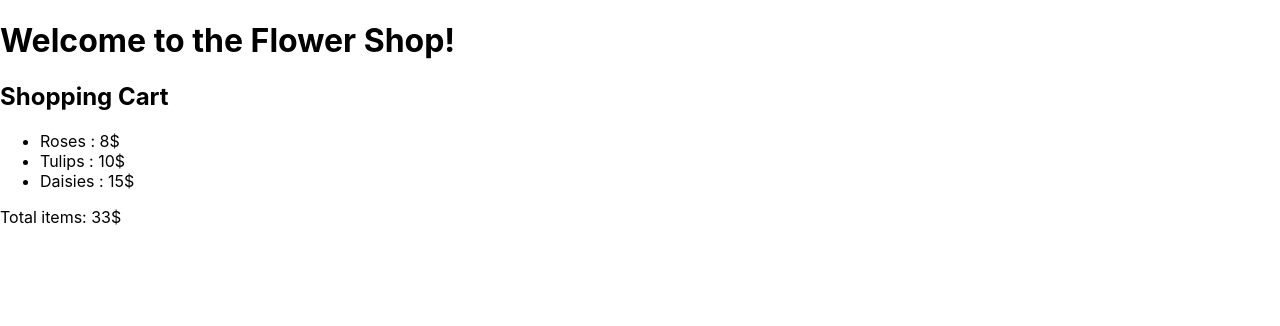
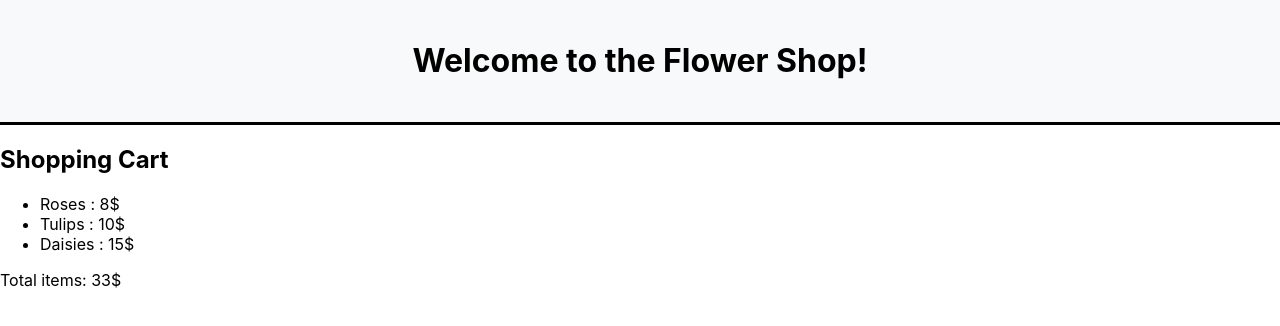
Before and after one commit to Woodfea/FlowerShopReactProject, a React (Create React App) app in the folder flower_shop_react_project/: page / in a window 1280 px wide. Shown: the top 326 px of the page. Built offline with nearby package versions, Linux system fonts and the light colour scheme.

Commit message:
feat: add css file to custom the banner
Signed-off-by: Woodfea <>

```diff
--- a/flower_shop_react_project/src/components/Banner.js
+++ b/flower_shop_react_project/src/components/Banner.js
@@ -1,6 +1,10 @@
+import '../styles/Banner.css';
+
 function Banner() {
     const title = "Welcome to the Flower Shop!";
-    return <h1>{title}</h1>;
+    return <div className="tfs-banner">
+        <h1>{title}</h1>
+    </div>;
 }
 
 export default Banner;
--- /dev/null
+++ b/flower_shop_react_project/src/styles/Banner.css
@@ -0,0 +1,7 @@
+.tfs-banner {
+    color: black;
+    background-color: #f8f9fa;
+    padding: 20px;
+    text-align: center;
+    border-bottom: 3px solid black;
+}
```
